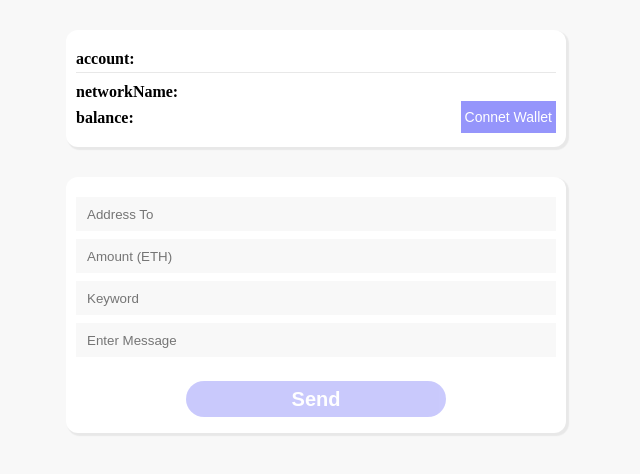
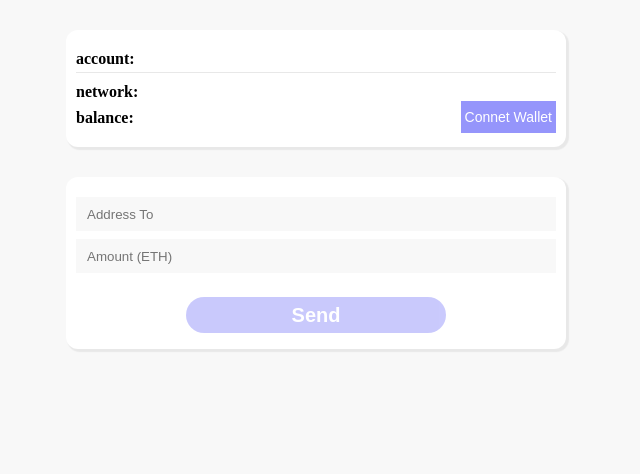
Before and after one commit to lll618xxx/xx-web3, a React (Vite) app in the folder app/: page / in a window 1280 px wide. Shown: the top 474 px of the page, without its empty margins (324-964 px from the left). Built offline with nearby package versions, Linux system fonts and the light colour scheme.

Commit message:
feat：remove extra field

```diff
--- a/app/src/App.tsx
+++ b/app/src/App.tsx
@@ -11,7 +11,7 @@ function App() {
   const [networkName, setNetworkName] = useState<string>("");
   const [balance, setBalance] = useState<string>();
   const [account, setAccount] = useState<string>("");
-  const [formData, setFormData] = useState({ addressTo: "", amount: "", keyword: "", message: "" });
+  const [formData, setFormData] = useState({ addressTo: "", amount: ""});
   const [tradeIsLoading, setTradeIsLoading] = useState<boolean>(false);
   const [popupShow, setPopupShow] = useState<boolean>(false);
   const [popupText, setpopupText] = useState<string>("");
@@ -24,8 +24,8 @@ function App() {
   const traceList = [
     {name: "addressTo", placeholder: "Address To", type: "text"},
     {name: "amount", placeholder: "Amount (ETH)", type: "text"},
-    {name: "keyword", placeholder: "Keyword", type: "text"},
-    {name: "message", placeholder: "Enter Message", type: "text"},
+    // {name: "keyword", placeholder: "Keyword", type: "text"},
+    // {name: "message", placeholder: "Enter Message", type: "text"},
   ]
 
   const connectWallet = async () => {
@@ -60,6 +60,7 @@ function App() {
       } else {
         console.log("No accounts found");
       }
+
     } catch (error) {
       console.log(error);
     }
@@ -106,6 +107,7 @@ function App() {
       setTradeIsLoading(false)
       getAccountMsg('')
     } catch (error) {
+      console.log(error)
       setTradeIsLoading(false)
       setpopupText(`交易失败，${JSON.stringify(error)}`)
       setPopupShow(true)
@@ -132,7 +134,7 @@ function App() {
     <div className="app flex-column flex-center">
       <div className='card'>
         <div className="card-account">account: <span className="card-value">{account}</span></div>
-        <div>networkName: <span className="card-value">{networkName}</span></div>
+        <div>network: <span className="card-value">{networkName}</span></div>
         <div>balance: <span className="card-value">{!Number(balance) ||Number(balance).toFixed(4)}</span></div>
         {!account && <button className="connet-btn" onClick={connectWallet}>Connet Wallet</button>}
       </div>
```
